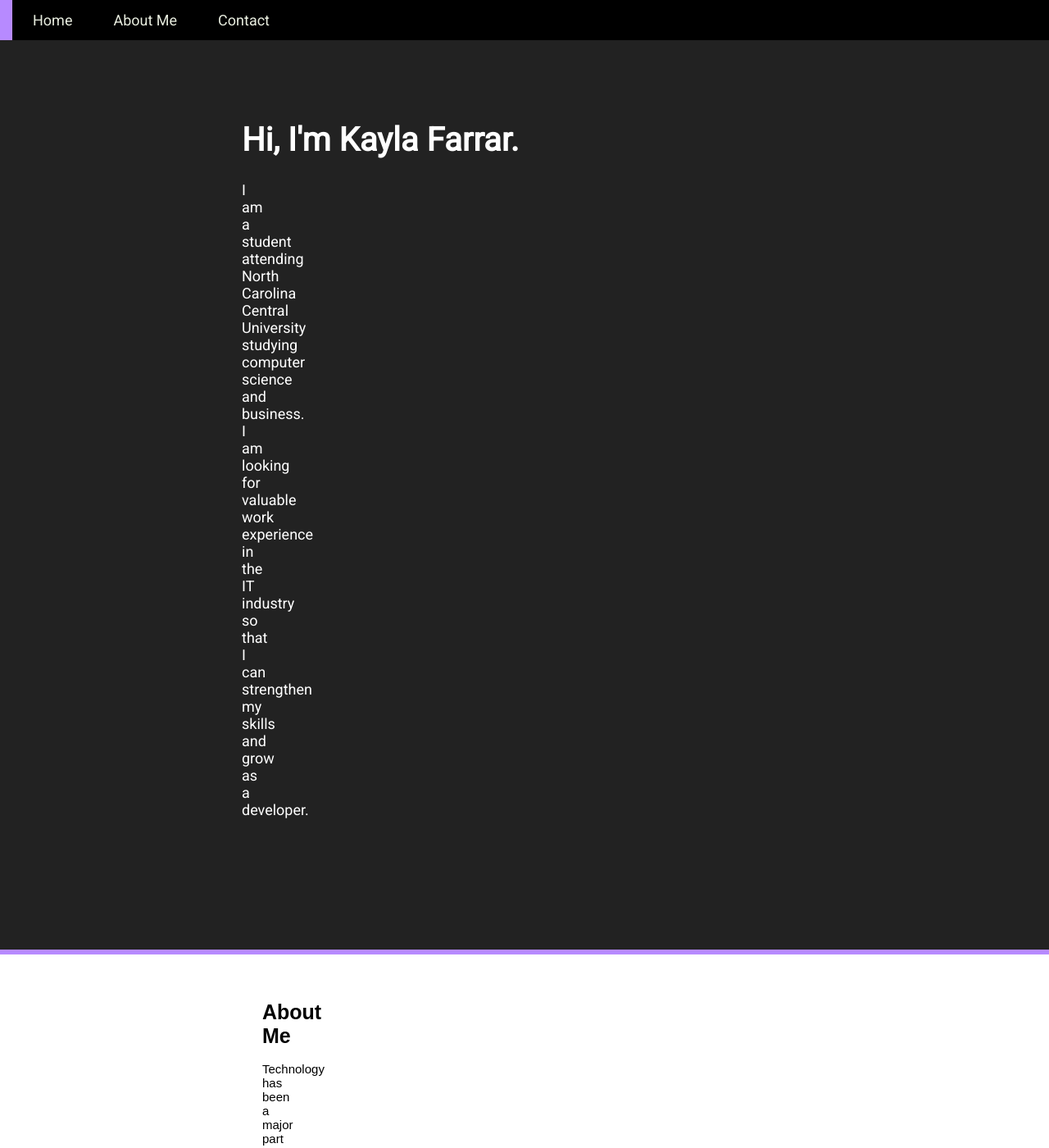
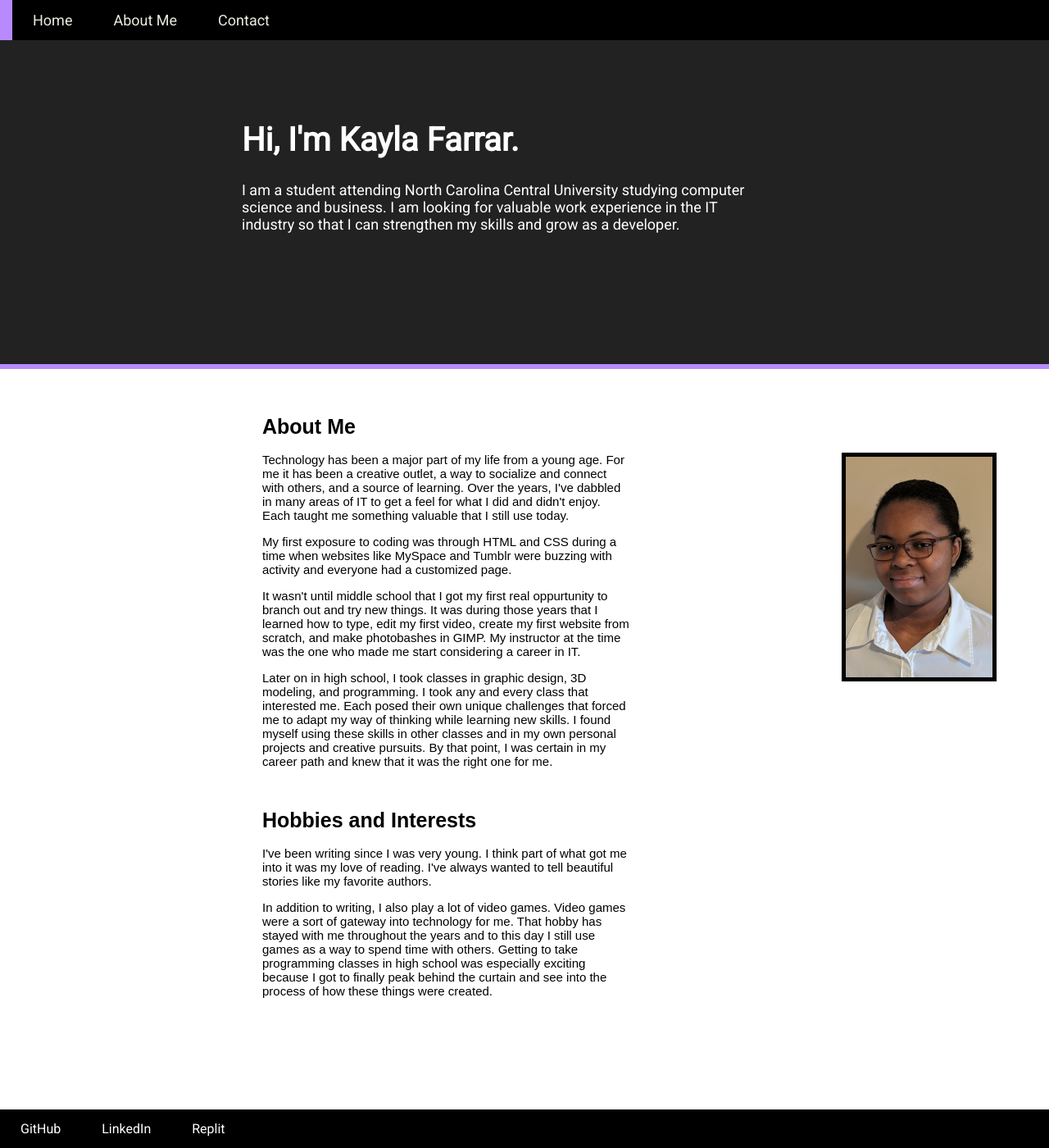
Before and after one commit to kdfarrar/CodingChallenge, a Jekyll site: the page _layouts/home.html, which Jekyll copies as it is, in a window 1280 px wide and 1400 px high. Shown: the whole window at 82% size. Built offline with Jekyll 4.4.1, drawn with Linux system fonts in a browser that asks for light colours; some of the changed text lies outside the part shown.

Commit message:
Finished About Me section.

```diff
--- a/_config.yml
+++ b/_config.yml
@@ -36,6 +36,7 @@ plugins:
 
 include:
     - _layouts
+    - _assets
 
 # Exclude from processing.
 # The following items will not be processed, by default.
--- a/_layouts/home.html
+++ b/_layouts/home.html
@@ -8,9 +8,9 @@
 	<!---Navigation Bar-->
 	<nav>
 		<ul>
-			<li><a href="\_layouts\home.html">Home</a></li>
-			<li><a href="\_layouts\about-me.html">About Me</a></li>
-			<li><a href="\_layouts\contact.html">Contact</a></li>
+			<li><a href="home.html">Home</a></li>
+			<li><a href="about-me.html">About Me</a></li>
+			<li><a href="contact.html">Contact</a></li>
 		</ul>
 	</nav>
 
@@ -22,6 +22,9 @@
 
 	<div class="about">
 		<h1>About Me</h1>
+
+		<img src="\_assets\Headshot.jpg" alt="Picture of Me"/>
+
 		<p>Technology has been a major part of my life from a young age. For me it has been a creative outlet, a way to socialize and connect with others, and a source of learning. Over the years, I've dabbled in many areas of IT to get a feel for what I did and didn't enjoy. Each taught me something valuable that I still use today.</p>
 
 		<p>My first exposure to coding was through HTML and CSS during a time when websites like MySpace and Tumblr were buzzing with activity and everyone had a customized page.</p>
@@ -32,10 +35,15 @@
 
 		<br/>
 		<h1>Hobbies and Interests</h1>
-		<p></p>
+		<p>I've been writing since I was very young. I think part of what got me into it was my love of reading. I've always wanted to tell beautiful stories like my favorite authors.</p>
 
-		<br/>
-		<h1>Social Media and Other Links</h1>
-		<p></p>
+		<p>In addition to writing, I also play a lot of video games. Video games were a sort of gateway into technology for me. That hobby has stayed with me throughout the years and to this day I still use games as a way to spend time with others. Getting to take programming classes in high school was especially exciting because I got to finally peak behind the curtain and see into the process of how these things were created.</p>
+	</div>
+	<div class="social-media-panel">
+		<ul>
+			<li><a href="https://github.com/kdfarrar">GitHub</a></li>
+			<li><a href="https://www.linkedin.com/in/kdfarrar/">LinkedIn</a></li>
+			<li><a href="https://replit.com/@kfarrar">Replit</a></li>
+		</ul>
 	</div>
 </body>
--- a/_layouts/main.css
+++ b/_layouts/main.css
@@ -24,8 +24,12 @@ body{
 
 .banner{
 	padding: 120px 0px 120px;
+	margin: 0px;
 	background-color: #222222;
 	border-bottom: 6px solid #B78AFF;
+	width: 100%;
+	display: block;
+	overflow: hidden;
 }
 
 .banner img{
@@ -35,6 +39,7 @@ body{
 .banner h1{
 	text-align: left;
 	padding: 0px 275px 0px 295px;
+	width: 50%;
 	font-family: Roboto;
 	font-size: 40px;
 	color: #FFFFFF;
@@ -44,18 +49,20 @@ body{
 	text-align: left;
 	padding: 0px 1000px 20px 275px;
 	margin: 20px;
+	width: 50%;
 	font-family: Roboto;
 	font-size: 18px;
 	color: #FFFFFF;
 }
 
 .about{
-	padding: 20px 1000px 20px 300px;
+	padding: 20px 20px 20px 300px;
 	margin: 20px;
+	width: 70%
 }
 
 .about h1{
-	font-family: arial;
+	font-family: Arial;
 	font-size: 25px;
 }
 
@@ -63,6 +70,17 @@ body{
 	text-align: left;
 	font-family: arial;
 	font-size: 15px;
+	width: 50%;
+}
+
+.about img{
+	float: right;
+	clear: right;
+	margin-left: 50px;
+	vertical-align: middle;
+	width: 20%;
+	height: auto;
+	border: 5px solid #000000;
 }
 
 nav ul{
@@ -99,6 +117,34 @@ nav .active{
 	color: #FFB914;
 }
 
+.social-media-panel ul{
+	list-style-type: none;
+	margin: 0px;
+	padding: 0px;
+	bottom: 0px;
+	overflow: hidden;
+	width: 100%;
+	position: fixed;
+	background-color: #000000;
+}
+
+.social-media-panel li{
+	float: left;
+}
+
+.social-media-panel li a{
+	display: block;
+	text-decoration: none;
+	padding: 14px 25px 14px 25px;
+	font-family: Roboto;
+	font-size: 16px;
+	color: #FFFFFF;
+}
+
+.social-media-panel li a:hover{
+	color: #B78AFF;
+}
+
 ::-webkit-scrollbar{
 	width: 10px;
 	background: #E8EDDF;
```
Also changed, not shown: _layouts/404.html (+11 -3 lines), _layouts/about-me.html (+11 -3 lines), _layouts/contact.html (+11 -3 lines), _assets/Headshot.jpg (added).
